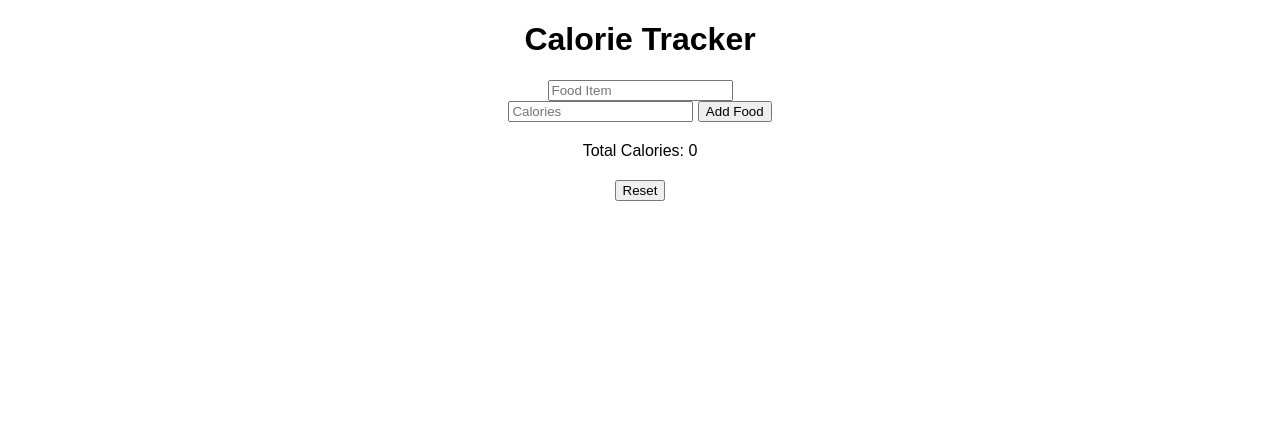
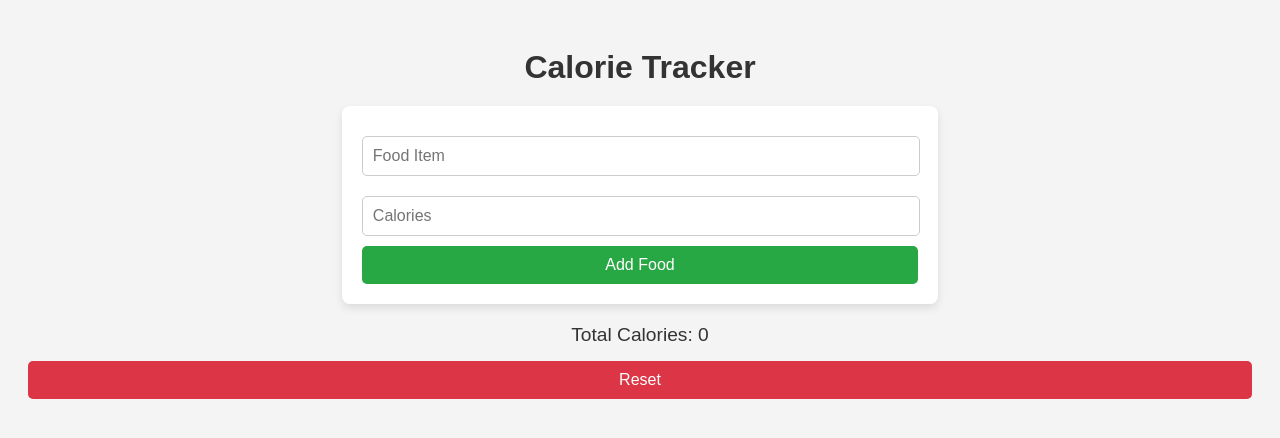
Before and after one commit to LightSentinel691/Calorie_Tracker, a plain HTML site: page Index.html in a window 1280 px wide. Drawn offline with Linux system fonts and the light colour scheme; no server answers.

Commit message:
Add README and enhance styles for Calorie Tracker app

```diff
--- a/script.js
+++ b/script.js
@@ -50,5 +50,10 @@ document.addEventListener("DOMContentLoaded", () => {
         renderList();
     });
 
+    // **Fetching placeholder data**
+    fetch("https://jsonplaceholder.typicode.com/posts/1")
+        .then(response => response.json())
+        .then(data => console.log("Placeholder data:", data));
+
     renderList();
 });
--- a/styles.css
+++ b/styles.css
@@ -1,22 +1,83 @@
+/* Apply a modern font and layout */
 body {
-    font-family: Arial, sans-serif;
+    font-family: 'Arial', sans-serif;
+    background-color: #f4f4f4;
     text-align: center;
+    padding: 20px;
 }
-form, ul, div {
-    margin: 20px auto;
-    max-width: 300px;
+
+/* Stylish heading */
+h1 {
+    color: #333;
+    font-size: 2rem;
+    margin-bottom: 20px;
 }
+
+/* Style the form */
+form {
+    background: white;
+    padding: 20px;
+    border-radius: 8px;
+    box-shadow: 0 4px 8px rgba(0, 0, 0, 0.1);
+    display: inline-block;
+    text-align: left;
+}
+
+input {
+    width: calc(100% - 20px);
+    padding: 10px;
+    margin: 10px 0;
+    border: 1px solid #ccc;
+    border-radius: 5px;
+    font-size: 1rem;
+}
+
+button {
+    width: 100%;
+    background: #28a745;
+    color: white;
+    padding: 10px;
+    font-size: 1rem;
+    border: none;
+    border-radius: 5px;
+    cursor: pointer;
+    transition: background 0.3s;
+}
+
+button:hover {
+    background: #218838;
+}
+
+/* Style the food list */
 ul {
     list-style: none;
     padding: 0;
+    margin-top: 20px;
 }
+
 li {
+    background: white;
+    padding: 10px;
+    margin: 5px auto;
+    max-width: 300px;
     display: flex;
     justify-content: space-between;
-    padding: 5px;
-    background: #f4f4f4;
-    margin-bottom: 5px;
+    border-radius: 5px;
+    box-shadow: 0 2px 4px rgba(0, 0, 0, 0.1);
 }
-button {
-    cursor: pointer;
+
+button#reset-button {
+    background: #dc3545;
+    margin-top: 15px;
 }
+
+button#reset-button:hover {
+    background: #c82333;
+}
+
+/* Style the total calorie display */
+#total-calories {
+    font-size: 1.2rem;
+    margin-top: 20px;
+    color: #333;
+}
```
Also changed, not shown: 1 other file.
